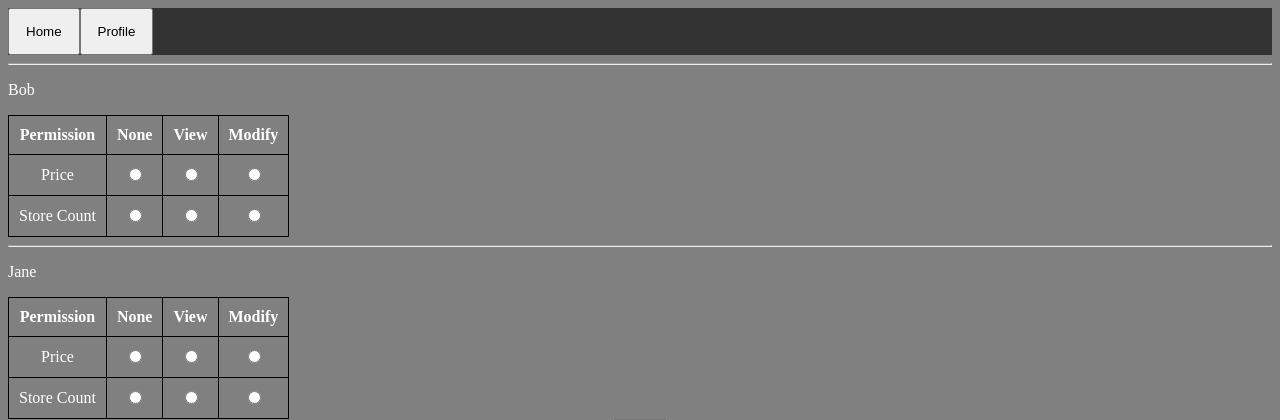
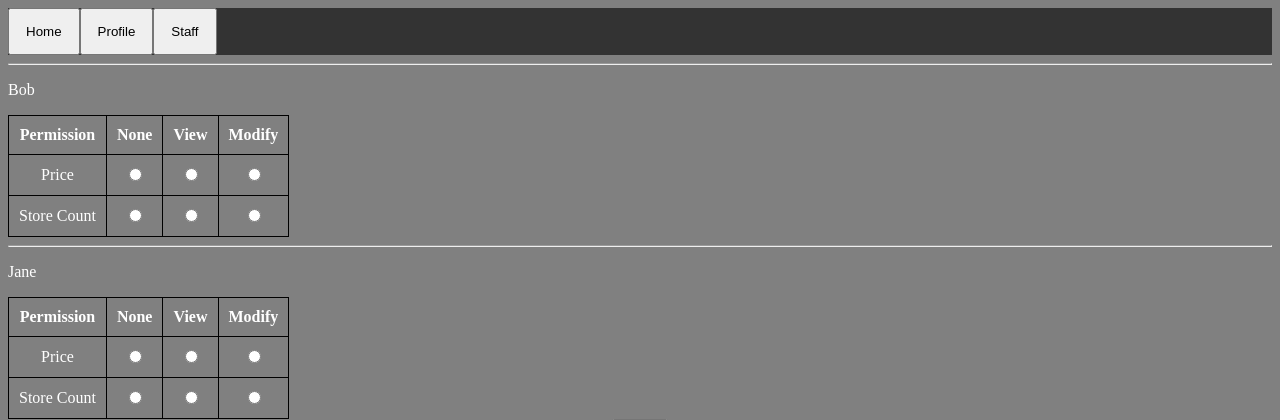
Before and after one commit to levihicks/InventoryTracker, a PHP site: page /staff.php in a window 1280 px wide. Shown: the top 420 px of the page. Run offline with PHP 8.4, Linux system fonts and the light colour scheme; data that the repository does not hold is empty.

Commit message:
Update nav.php

```diff
--- a/public_html/nav.php
+++ b/public_html/nav.php
@@ -47,6 +47,13 @@
                 <input type="hidden" name="loggedin" value="True" >
             </form>
         </li>
+                <li>
+           <form action="staff.php" method="post">
+                <input type="submit" value="Staff" >
+                <input type="hidden" name="user" value=<?PHP echo $_POST["user"]; ?> >
+                <input type="hidden" name="loggedin" value="True" >
+            </form>
+        </li>
     </ul>
 
 </body>
```
